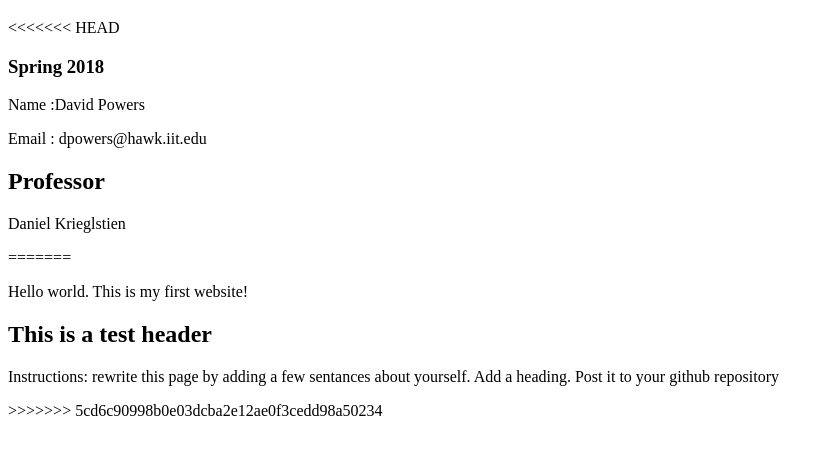
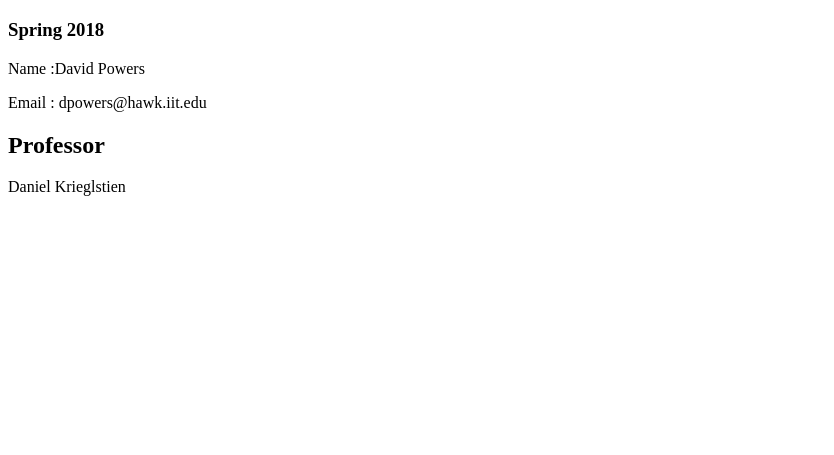
Before and after one commit to dpowers3/ITMD361Lab2, a plain HTML site: page index.html in a window 1280 px wide. Shown: the part 61-516 px from the top of the page, without its empty margins (0-834 px from the left). Drawn offline with Linux system fonts and the light colour scheme.

Commit message:
corrected merger

```diff
--- a/index.html
+++ b/index.html
@@ -7,16 +7,10 @@
 </head>
 <body>
   <h1>ITMD-361 Internet Technologies and Web Design</h1>
-<<<<<<< HEAD
   <h3>Spring 2018</h3>
 	<p>Name :David Powers</p>
 	<p>Email : dpowers@hawk.iit.edu</p>
   <h2>Professor</h2>
 	<p> Daniel Krieglstien</p>
-=======
-	<p>Hello world. This is my first website!</p>
-	<h2> This is a test header </h2>
-	<p>Instructions: rewrite this page by adding a few sentances about yourself. Add a heading. Post it to your github repository</p>
->>>>>>> 5cd6c90998b0e03dcba2e12ae0f3cedd98a50234
 </body>
 </html>
```
